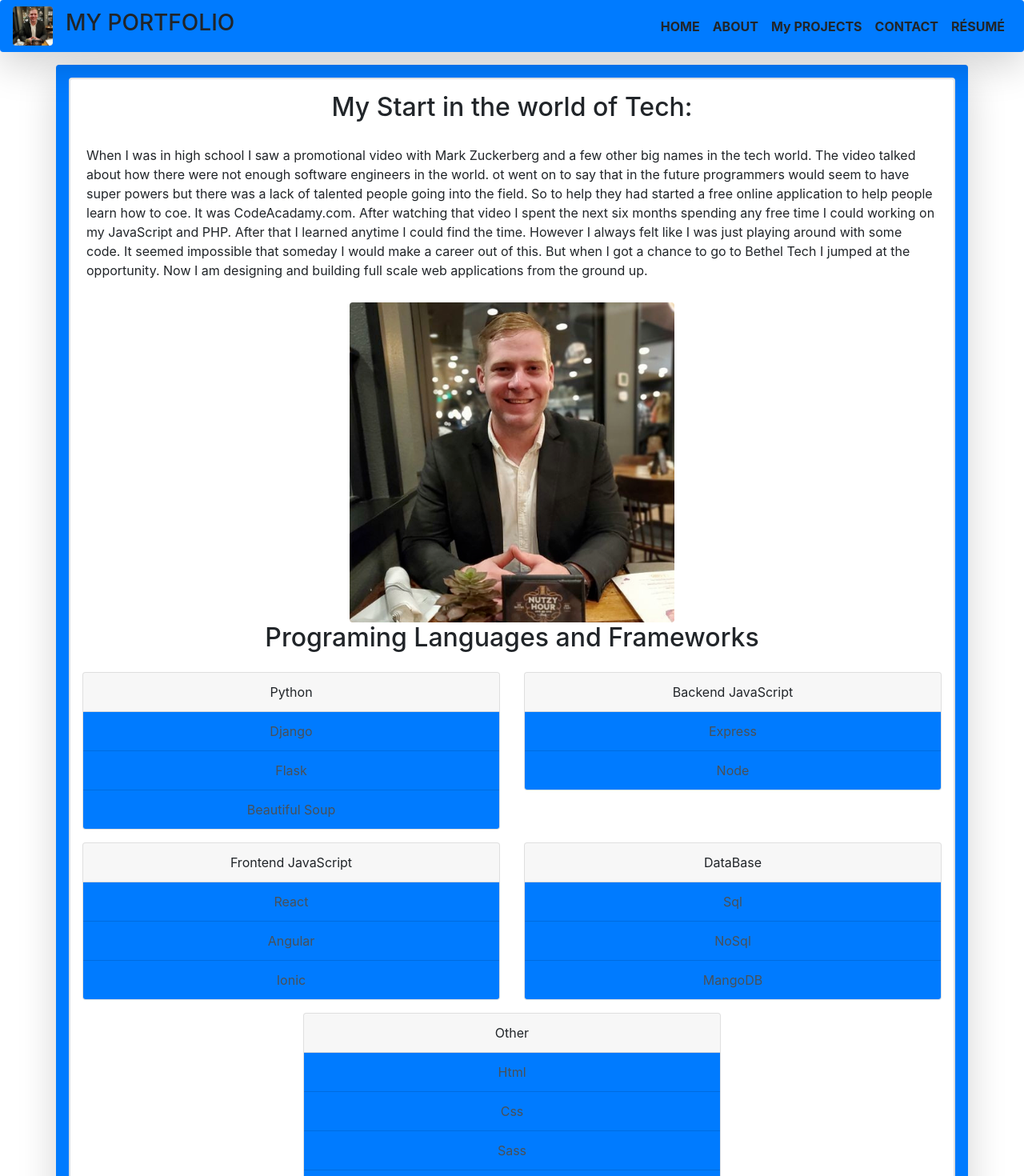
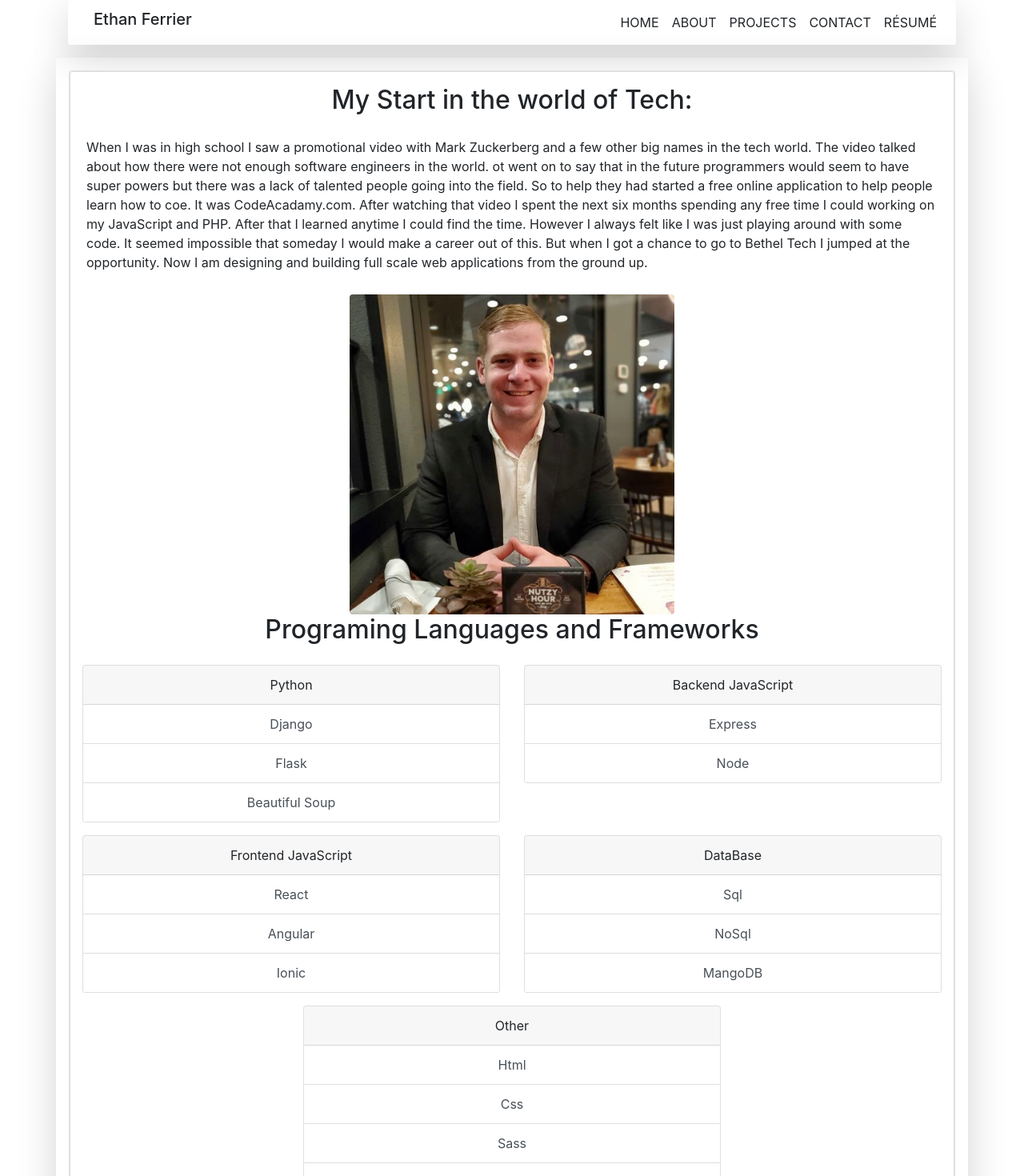
Before and after one commit to F-Ethan/MyPortfolio, a React (Create React App) app: page /About in a window 1280 px wide. Shown: the top 1470 px of the page at 80% size. Built offline with nearby package versions, Linux system fonts and the light colour scheme; the HTML template or start-up script is replaced by a standard one.

Commit message:
removed styling

```diff
--- a/src/Components/Card.js
+++ b/src/Components/Card.js
@@ -7,7 +7,7 @@ export class Card extends Component {
     //you also need to pass into props the Title
     let Cards = this.props.Cards;
     return (
-      <div className='card text-center m-3 shadow p-3 mb-5 bg-primary rounded'>
+      <div className='card text-center m-3 shadow p-3 mb-5 rounded'>
         <div className='card-header'>{this.props.Title}</div>
         {/* Loops through the Card Prop */}
         {Cards.map((card, index) => {
@@ -18,7 +18,7 @@ export class Card extends Component {
               <div className='container-fluid'>
                 <div className='row'>
                   <div className='col-12 mt-3'>
-                    <div className='card'>
+                    <div className='card border-0'>
                       <div className='card-horizontal'>
                         {!side ? (
                           <div className='img-square-wrapper col-12 col-lg-3'>
--- a/src/Components/Resume.js
+++ b/src/Components/Resume.js
@@ -11,9 +11,9 @@ const Resume = () => {
         setStyle(style = !style)
     }
     return (
-        <div className='About container shadow-lg p-3 mb-5 mt-3 bg-primary rounded col-12 col-md-10'>
+        <div className='About container shadow-lg p-3 mb-5 mt-3 rounded col-12 col-md-10'>
             <ul className="nav nav-tabs nav-fill">
-                <li className="nav-item">Choose a Resume Formate</li >
+                <li className="nav-item">Choose a resume formate</li >
                 <li className="nav-item">
                     {style ?
                         <a onClick={Change} className="nav-link">Styled</a> :
--- a/src/Components/about/About.js
+++ b/src/Components/about/About.js
@@ -6,7 +6,7 @@ import Ethan3 from '../../pictures/Ethan3.jpg';
 
 const About = () => {
   return (
-    <div className='About container shadow-lg mt-3 p-3 mb-5 bg-primary rounded'>
+    <div className='About container shadow-lg mt-3 p-3 mb-5 rounded'>
       <div className='card justify-content-center'>
         <div className='card'>
           <h2 className='Mission text-center mt-3'> My Start in the world of Tech: </h2>
@@ -36,9 +36,9 @@ const About = () => {
                     Python
                 </div>
                   <ul className="list-group list-group-flush">
-                    <li className="list-group-item bg-primary list-group-item-action">Django</li>
-                    <li className="list-group-item bg-primary list-group-item-action">Flask</li>
-                    <li className="list-group-item bg-primary list-group-item-action">Beautiful Soup</li>
+                    <li className="list-group-item list-group-item-action">Django</li>
+                    <li className="list-group-item list-group-item-action">Flask</li>
+                    <li className="list-group-item list-group-item-action">Beautiful Soup</li>
                   </ul>
                 </div>
               </div>
@@ -48,8 +48,8 @@ const About = () => {
                     Backend JavaScript
                 </div>
                   <ul className="list-group list-group-flush">
-                    <li className="list-group-item bg-primary list-group-item-action">Express</li>
-                    <li className="list-group-item bg-primary list-group-item-action">Node</li>
+                    <li className="list-group-item list-group-item-action">Express</li>
+                    <li className="list-group-item list-group-item-action">Node</li>
                   </ul>
                 </div>
               </div>
@@ -60,9 +60,9 @@ const About = () => {
                     Frontend JavaScript
                 </div>
                   <ul className="list-group list-group-flush">
-                    <li className="list-group-item bg-primary list-group-item-action">React</li>
-                    <li className="list-group-item bg-primary list-group-item-action">Angular</li>
-                    <li className="list-group-item bg-primary list-group-item-action">Ionic</li>
+                    <li className="list-group-item list-group-item-action">React</li>
+                    <li className="list-group-item list-group-item-action">Angular</li>
+                    <li className="list-group-item list-group-item-action">Ionic</li>
                   </ul>
                 </div>
               </div>
@@ -72,9 +72,9 @@ const About = () => {
                     DataBase
                 </div>
                   <ul className="list-group list-group-flush">
-                    <li className="list-group-item bg-primary list-group-item-action">Sql</li>
-                    <li className="list-group-item bg-primary list-group-item-action">NoSql</li>
-                    <li className="list-group-item bg-primary list-group-item-action">MangoDB</li>
+                    <li className="list-group-item list-group-item-action">Sql</li>
+                    <li className="list-group-item list-group-item-action">NoSql</li>
+                    <li className="list-group-item list-group-item-action">MangoDB</li>
                   </ul>
                 </div>
               </div>
@@ -84,11 +84,11 @@ const About = () => {
                     Other
                 </div>
                   <ul className="list-group list-group-flush">
-                    <li className="list-group-item bg-primary list-group-item-action">Html</li>
-                    <li className="list-group-item bg-primary list-group-item-action">Css</li>
-                    <li className="list-group-item bg-primary list-group-item-action">Sass</li>
-                    <li className="list-group-item bg-primary list-group-item-action">Bootstrap</li>
-                    <li className="list-group-item bg-primary list-group-item-action">Amazon Web Services</li>
+                    <li className="list-group-item list-group-item-action">Html</li>
+                    <li className="list-group-item list-group-item-action">Css</li>
+                    <li className="list-group-item list-group-item-action">Sass</li>
+                    <li className="list-group-item list-group-item-action">Bootstrap</li>
+                    <li className="list-group-item list-group-item-action">Amazon Web Services</li>
                   </ul>
                 </div>
               </div>
--- a/src/Components/blog/GitHubRepos.js
+++ b/src/Components/blog/GitHubRepos.js
@@ -36,7 +36,7 @@ const GitHubRepos = () => {
           </h6>
         </div>
 
-        <div className='list-group list-group-flush shadow-lg p-3  bg-primary rounded '>
+        <div className='list-group list-group-flush shadow-lg p-3  rounded '>
           {GitHubRepos.map((blog, index) => {
             return (
               <button
@@ -57,7 +57,7 @@ const GitHubRepos = () => {
                                 alt='menue item'
                               ></img>
                             </div> */}
-                            <div className='card-body bg-primary rounded'>
+                            <div className='card-body rounded'>
                               <h5 className='card-title'>{blog.name}</h5>
                               <p className='card-text'>{blog.description}</p>
                             </div>
--- a/src/Components/footer/Footer.js
+++ b/src/Components/footer/Footer.js
@@ -15,7 +15,7 @@ const Footer = () => {
     : false;
 
   return (
-    <footer className='footer navbar-fixed-bottomm bg-primary p-3'>
+    <footer className='footer navbar-fixed-bottomm p-3'>
       <div className='container'>
         <div className='row'>
           {/* column 1 */}
--- a/src/Components/form/ContactForm.js
+++ b/src/Components/form/ContactForm.js
@@ -3,7 +3,7 @@ import React from 'react';
 const ContactForm = () => {
 
   return (
-    <div className='About container shadow-lg p-3 mb-5 mt-3 bg-primary rounded col-10 col-md-7'>
+    <div className='About container shadow-lg p-3 mb-5 mt-3 rounded col-10 col-md-7'>
       <div className='card justify-content-center'>
         <div className='container text-center '>
           <h2> Contact Me  </h2>
--- a/src/Components/header/Header.js
+++ b/src/Components/header/Header.js
@@ -7,9 +7,10 @@ import './Header.css';
 class Header extends Component {
   render() {
     return (
-      <nav className='navbar navbar-expand-lg shadow-lg  navbar-dark bg-primary rounded '>
-        <img src={Ethan} width="50px" className="rounded"></img>
-        <div className="h3 ml-3">MY PORTFOLIO</div>
+      <div className="container">
+        <nav className='navbar navbar-expand-lg shadow-lg  navbar-dark rounded '>
+          {/* <img src={Ethan} width="50px" className="rounded"></img> */}
+          <div className="h5 ml-3">Ethan Ferrier</div>
           <div className='d-flex flex-grow-1 justify-content-end'>
             <button
               className='navbar-toggler'
@@ -29,27 +30,27 @@ class Header extends Component {
             id='navbarSupportedContent'
           >
             <ul className='navbar-nav font'>
-            <li className='nav-item font-weight-bold'>
+              <li className='nav-item '>
                 <Link className='nav-link text-reset' to='/'>
                   HOME
               </Link>
               </li>
-            <li className='nav-item font-weight-bold'>
+              <li className='nav-item'>
                 <Link className='nav-link text-reset' to='/About'>
                   ABOUT
               </Link>
               </li>
-            <li className='nav-item font-weight-bold'>
+              <li className='nav-item'>
                 <Link className='nav-link text-reset ' to='/GitHubRepos'>
-                My PROJECTS
+                  PROJECTS
               </Link>
               </li>
-            <li className='nav-item font-weight-bold'>
+              <li className='nav-item'>
                 <Link className='nav-link text-reset ' to='/ContactForm'>
                   CONTACT
               </Link>
               </li>
-            <li className='nav-item font-weight-bold'>
+              <li className='nav-item'>
                 <Link className='nav-link text-reset ' to='/Resume'>
                   RÉSUMÉ
               </Link>
@@ -57,6 +58,7 @@ class Header extends Component {
             </ul>
           </div>
         </nav>
+      </div>
     );
   }
 }
--- a/src/Components/home/HomePage.js
+++ b/src/Components/home/HomePage.js
@@ -97,7 +97,7 @@ export class HomePage extends Component {
       <div className='container'>
         <div
           id='carouselExampleIndicators'
-          className='carousel slide carousel-fade shadow-lg p-3 mb-5 bg-primary rounded card mt-3'
+          className='carousel slide carousel-fade shadow-lg p-3 mb-5  rounded card mt-3'
           data-ride='carousel'
         >
           <ol className='carousel-indicators'>
```
Also changed, not shown: 1 other file (tests, documents, lock files or other folders). Lines whose indentation alone changed are shown as unchanged.
